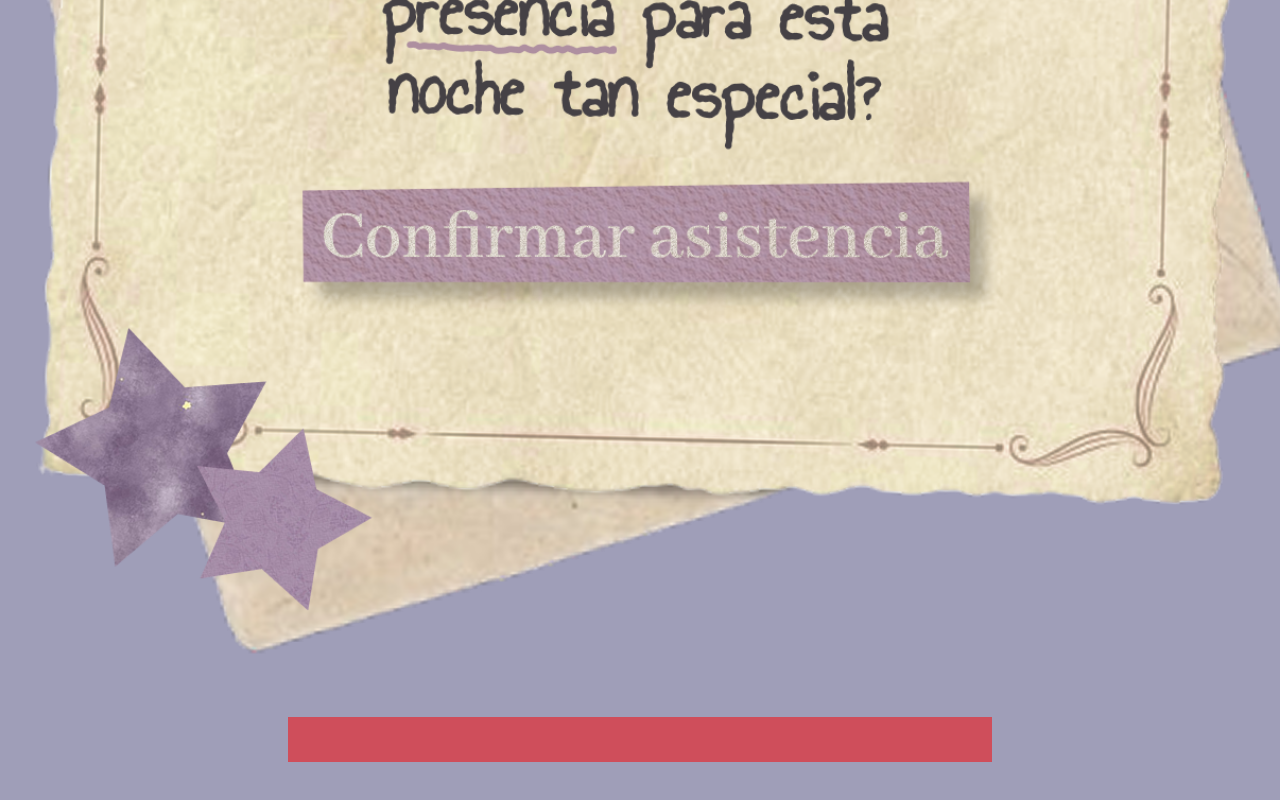
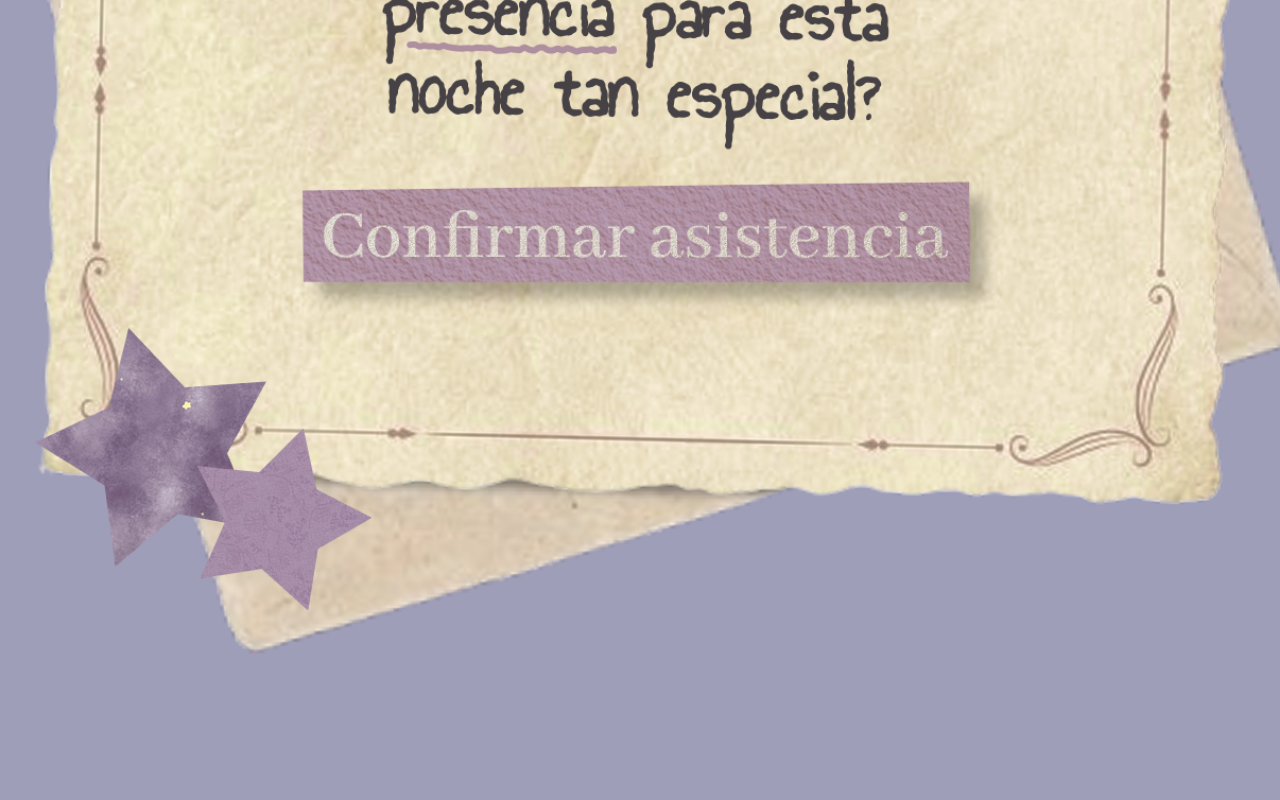
Before and after one commit to xvlolimoyano/invitacion-XV-Lola, a plain HTML site: page index.html in a window 1280 px wide. Shown: the part 10021-10821 px from the top of the page. Drawn offline with Linux system fonts and the light colour scheme.

Commit message:
Update estilos.css

```diff
--- a/estilos.css
+++ b/estilos.css
@@ -197,7 +197,6 @@ section {
     width: 55%;
     height: 45px;
     z-index: 20;
-    background-color: rgba(255, 0, 0, 0.5);
 }
 
 /* ================= POPUP ================= */
```
